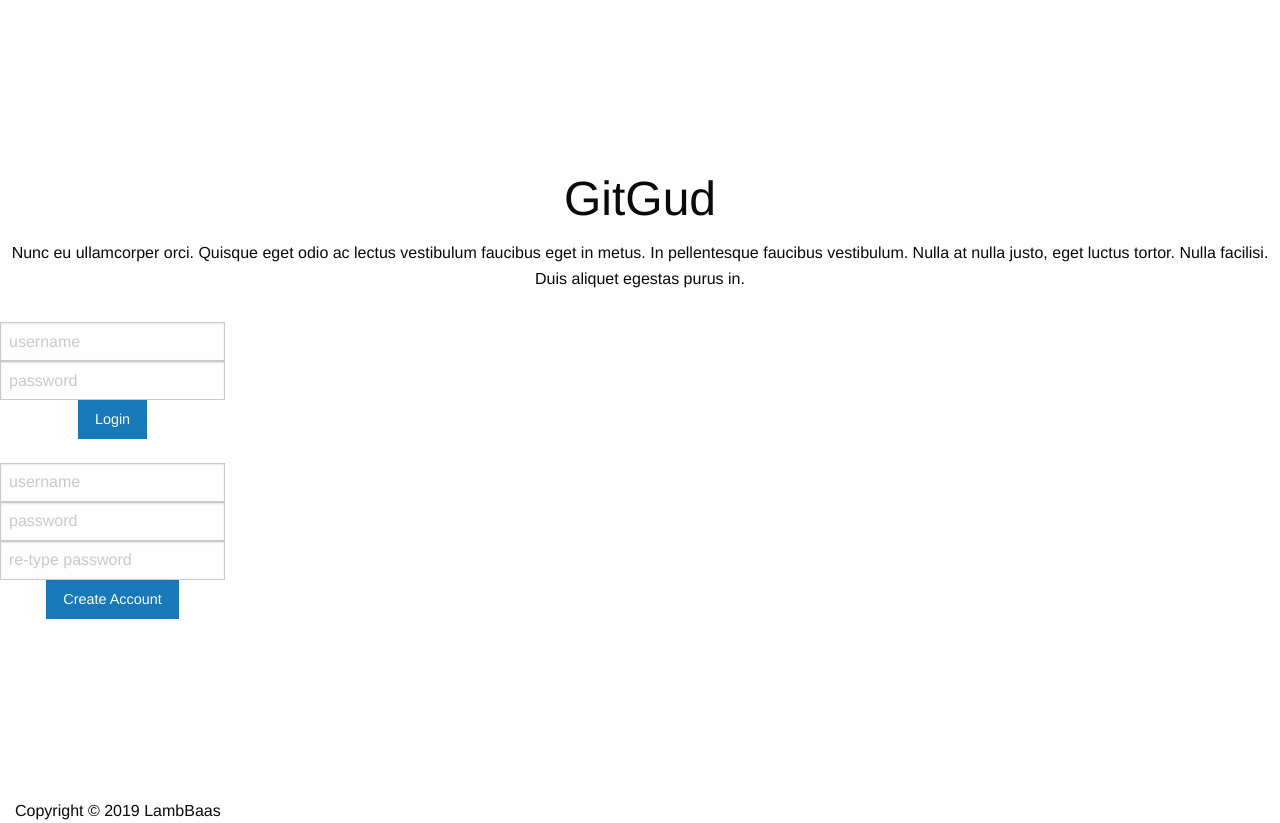
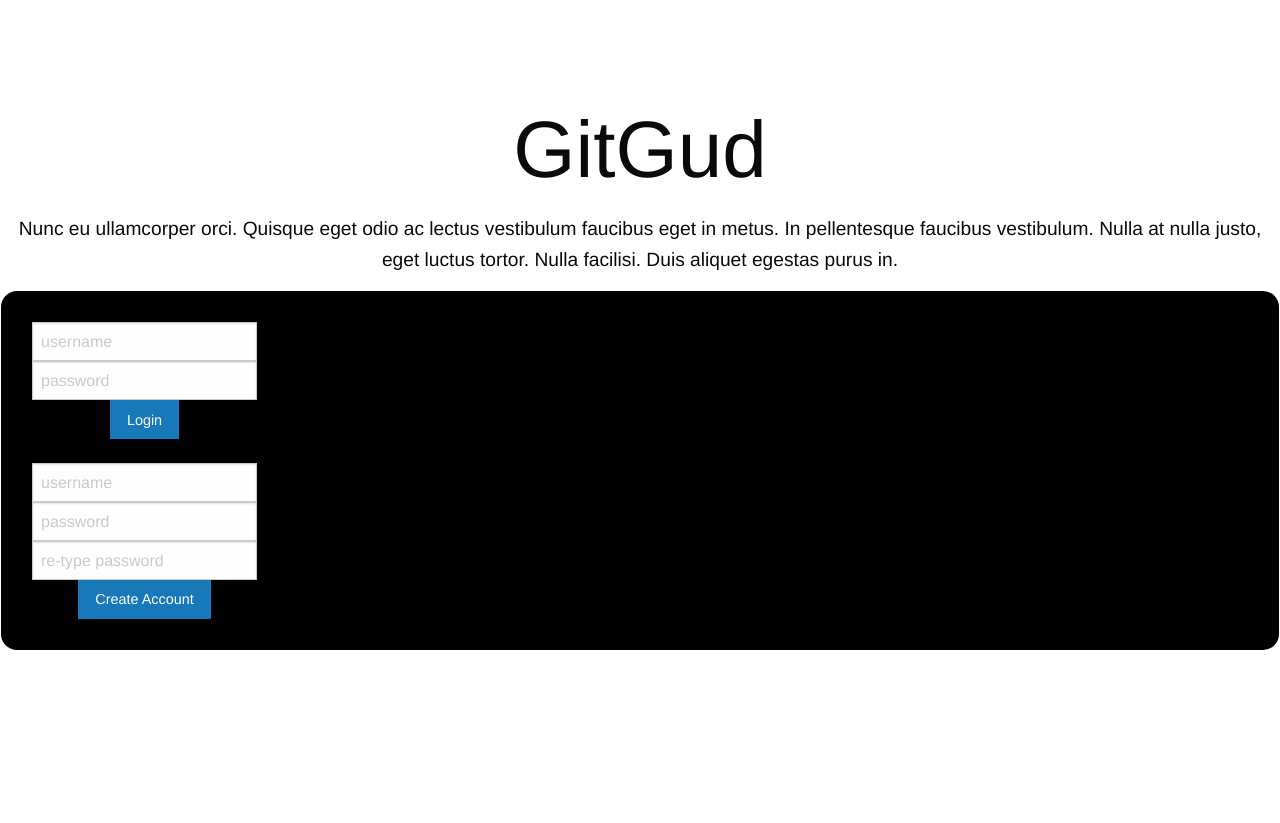
Before and after one commit to huiminwu/lambBaaas, a Flask app: page / in a window 1280 px wide. After the commit the page ends 650 px from the top, so only its background shows below. Run offline with Flask 2, Linux system fonts and the light colour scheme; some libraries are stand-ins or nearby versions.

Commit message:
successfully centered the homepage and increased font size

```diff
--- a/app.py
+++ b/app.py
@@ -3,7 +3,7 @@ import json, urllib, os
 from flask import Flask, render_template, flash, request, session, redirect, url_for
 
 from utils import db as lamb
-from utils import api
+#from utils import api
 from random import choice
 
 DB_FILE = "data/lambBaaas.db"
--- a/templates/homepage.html
+++ b/templates/homepage.html
@@ -11,8 +11,9 @@
     <h1>GitGud</h1>
     <p>Nunc eu ullamcorper orci. Quisque eget odio ac lectus vestibulum faucibus eget in metus. In pellentesque faucibus vestibulum. Nulla at nulla justo, eget luctus tortor. Nulla facilisi. Duis aliquet egestas purus in.</p>
   </div>
+
   <div class="medium-6 large-5 columns">
-    <div class="grid-margin-x grid-padding-y">
+    <div id="loginBox" class="grid-margin-x grid-padding-y">
         <div class="cell home medium-6">
             {% set msgs = get_flashed_messages() %}
             {% for msg in msgs %}
--- a/templates/template.html
+++ b/templates/template.html
@@ -6,17 +6,36 @@
     <link rel="stylesheet" type="text/css" href="static/flip.css">
     <link rel="stylesheet" href="https://dhbhdrzi4tiry.cloudfront.net/cdn/sites/foundation.min.css">
     <style>
-    .height-centered {
-      padding-top: 11%;
-      padding-bottom: 11%;
+    body {
+        background: white;
+    }
+    .contents {
+        border-radius: 1em;
+        padding: 1em;
+        position: absolute;
+        top: 45%;
+        left: 50%;
+        margin-right: -50%;
+        transform: translate(-50%, -50%)
+    }
+    h1 {
+        font-size: 5em;
+    }
+    p {
+        font-size: 120%;
+    }
+    #loginBox {
+        background: black;
+        border-radius: 1em;
+        padding: 1em;
     }
     </style>
   </head>
   <body>
-    <div class="height-centered">
+    <div class="contents">
       {% block body %}You should not be here{% endblock %}
     </div>
-    <footer style="padding-left: 0.9375rem;"><br>Copyright &copy; 2019 LambBaas</footer>
+    <footer style="padding-top: 47%; padding-left: 0.9375rem;"><br>Copyright &copy; 2019 LambBaas</footer>
     <script src="https://code.jquery.com/jquery-2.1.4.min.js"></script>
     <script src="https://dhbhdrzi4tiry.cloudfront.net/cdn/sites/foundation.js"></script>
   </body>
```
